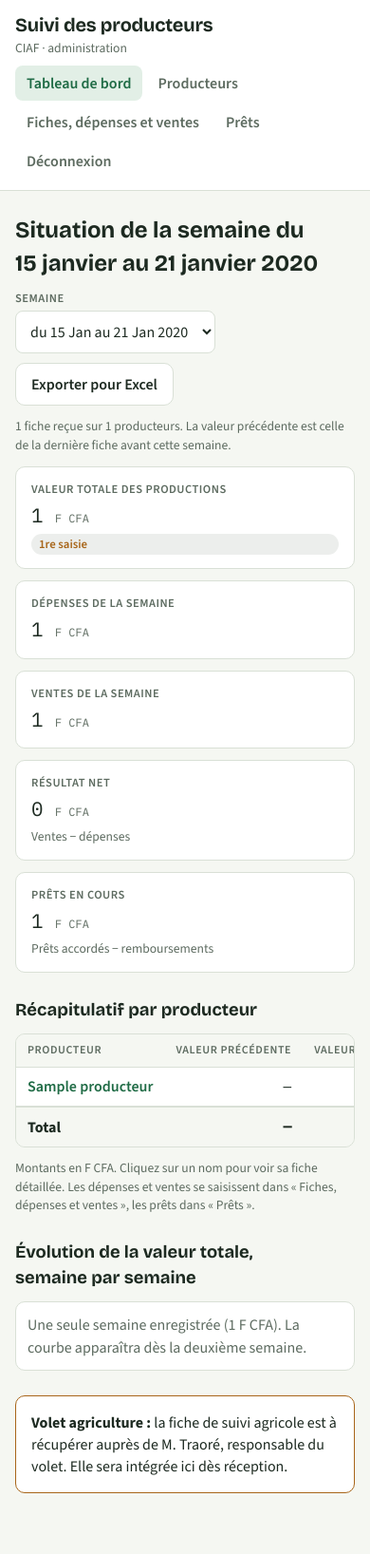
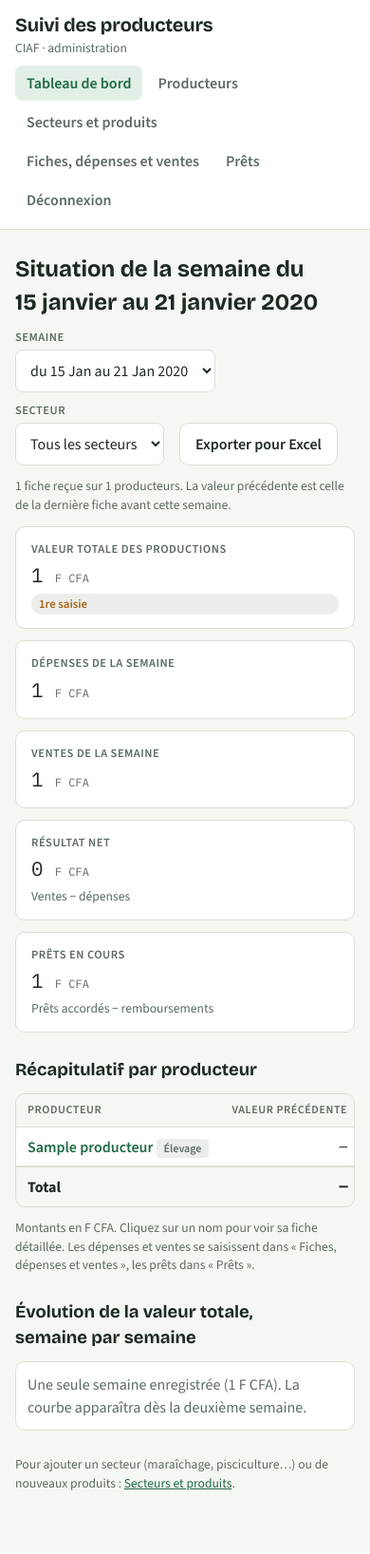
Before and after one commit to mohamedlkante718-beep/SGT-Academy, a Django app: page /gestion/ in a window 390 px wide. Shown: the whole page at 95% size. Run offline with Django 5.2, Linux system fonts and the light colour scheme; a user stored in the database is signed in; data comes from the database, SQL or seed files in the repository; tables that the repository leaves empty hold one stand-in row (values such as "Sample post").

Commit message:
feat(suivi-producteurs): secteurs et produits gérés par l'administrateur
- Nouveaux modèles Secteur et Produit (avec unité) ; un producteur peut
  appartenir à plusieurs secteurs. Remplace le choix figé « volet ».
- Migration : crée Élevage (28 produits de la fiche Excel) et Agriculture,
  et rattache les producteurs existants selon leur ancien volet.
- Mobile : « Ajouter un produit » propose la liste des produits des secteurs
  du producteur, regroupés par secteur, avec l'unité ; « Autre » reste possible.
- Tableau de bord : filtre par secteur (y compris l'export et la courbe).

Co-Authored-By: Claude Opus 5.5 <noreply@anthropic.com>
Claude-Session: https://claude.ai/code/session_017VfT5PmbBwKn8RSgMAxBax

```diff
--- a/suivi-producteurs/producteurs/forms.py
+++ b/suivi-producteurs/producteurs/forms.py
@@ -41,7 +41,8 @@ class ProducteurAdminForm(forms.ModelForm):
 
     class Meta:
         model = Producteur
-        fields = ["nom", "telephone", "volet", "actif", "ordre"]
+        fields = ["nom", "telephone", "secteurs", "actif", "ordre"]
+        widgets = {"secteurs": forms.CheckboxSelectMultiple}
 
     def clean_telephone(self):
         tel = normaliser_telephone(self.cleaned_data["telephone"])
--- a/suivi-producteurs/producteurs/management/commands/charger_semaine_initiale.py
+++ b/suivi-producteurs/producteurs/management/commands/charger_semaine_initiale.py
@@ -12,7 +12,7 @@ from pathlib import Path
 from django.core.management.base import BaseCommand
 from django.db import transaction
 
-from producteurs.models import Fiche, LigneEffectif, LigneValeur, Producteur
+from producteurs.models import Fiche, LigneEffectif, LigneValeur, Producteur, Secteur
 
 FICHIER = Path(__file__).resolve().parents[2] / "donnees" / "semaine_2026-10-14.json"
 
@@ -24,12 +24,14 @@ class Command(BaseCommand):
     def handle(self, *args, **options):
         donnees = json.loads(FICHIER.read_text(encoding="utf-8"))
         semaine = date.fromisoformat(donnees["semaine"])
+        elevage, _ = Secteur.objects.get_or_create(nom="Élevage", defaults={"ordre": 1})
         crees = 0
         for ordre, p in enumerate(donnees["producteurs"], start=1):
             producteur = Producteur.objects.filter(nom=p["nom"]).first()
             if producteur is None:
                 # Numéro provisoire unique, à remplacer par le vrai numéro dans l'administration.
                 producteur = Producteur.objects.create(nom=p["nom"], telephone=f"A-COMPLETER-{ordre:02d}", ordre=ordre)
+                producteur.secteurs.add(elevage)
             if Fiche.objects.filter(producteur=producteur, semaine=semaine).exists():
                 continue
             fiche = Fiche.objects.create(producteur=producteur, semaine=semaine, observations=p["observations"])
--- a/suivi-producteurs/producteurs/models.py
+++ b/suivi-producteurs/producteurs/models.py
@@ -5,15 +5,43 @@ from django.db import models
 from django.db.models import Sum
 
 
+class Secteur(models.Model):
+    """Secteur d'activité (élevage, agriculture, maraîchage, pisciculture…), géré par l'administrateur."""
+
+    nom = models.CharField(max_length=60, unique=True)
+    ordre = models.PositiveIntegerField("ordre d'affichage", default=0)
+    actif = models.BooleanField(default=True)
+
+    class Meta:
+        ordering = ["ordre", "nom"]
+
+    def __str__(self):
+        return self.nom
+
+
+class Produit(models.Model):
+    """Produit proposé aux producteurs d'un secteur lors de la saisie (ex. Poulets adultes, Maïs)."""
+
+    secteur = models.ForeignKey(Secteur, on_delete=models.CASCADE, related_name="produits")
+    nom = models.CharField(max_length=80)
+    unite = models.CharField("unité", max_length=30, blank=True, help_text="Ex. têtes, œufs, kg, sacs, hectares.")
+    ordre = models.PositiveIntegerField("ordre d'affichage", default=0)
+    actif = models.BooleanField(default=True)
+
+    class Meta:
+        ordering = ["secteur__ordre", "ordre", "nom"]
+        constraints = [models.UniqueConstraint(fields=["secteur", "nom"], name="produit_unique_par_secteur")]
+
+    def __str__(self):
+        return f"{self.nom} ({self.unite})" if self.unite else self.nom
+
+
 class Producteur(models.Model):
-    VOLET_ELEVAGE = "elevage"
-    VOLET_AGRICULTURE = "agriculture"
-    VOLETS = [(VOLET_ELEVAGE, "Élevage"), (VOLET_AGRICULTURE, "Agriculture")]
-
     nom = models.CharField("nom et prénom", max_length=120)
     telephone = models.CharField("téléphone", max_length=20, unique=True,
                                  help_text="Sert d'identifiant de connexion sur le téléphone.")
-    volet = models.CharField(max_length=20, choices=VOLETS, default=VOLET_ELEVAGE)
+    secteurs = models.ManyToManyField(Secteur, related_name="producteurs", blank=True,
+                                      help_text="Le producteur verra les produits de ces secteurs sur son téléphone.")
     actif = models.BooleanField(default=True)
     ordre = models.PositiveIntegerField("ordre d'affichage", default=0)
     utilisateur = models.OneToOneField(settings.AUTH_USER_MODEL, on_delete=models.SET_NULL,
@@ -25,6 +53,9 @@ class Producteur(models.Model):
 
     def __str__(self):
         return self.nom
+
+    def produits_proposes(self):
+        return Produit.objects.filter(secteur__in=self.secteurs.all(), actif=True, secteur__actif=True).select_related("secteur")
 
     def fiche_precedente(self, semaine):
         return self.fiches.filter(semaine__lt=semaine).order_by("-semaine").first()
--- a/suivi-producteurs/producteurs/views.py
+++ b/suivi-producteurs/producteurs/views.py
@@ -12,7 +12,7 @@ from django.urls import reverse
 from django.views.decorators.cache import never_cache
 
 from .forms import ConnexionForm, FicheForm, formsets
-from .models import Fiche, Producteur
+from .models import Fiche, Producteur, Secteur
 from .services import comparer_lignes, debut_semaine, evolution, recapitulatif
 
 
@@ -96,6 +96,11 @@ def saisie(request, semaine=None):
         messages.success(request, f"Fiche de la semaine du {fiche.semaine:%d/%m} enregistrée.")
         return redirect("accueil")
 
+    # Produits proposés, regroupés par secteur, pour la liste « Ajouter un produit ».
+    groupes, unites = {}, {}
+    for pr in producteur.produits_proposes():
+        groupes.setdefault(pr.secteur.nom, []).append(pr)
+        unites[pr.nom] = pr.unite
     prec_eff = {l.libelle: l.quantite for l in precedente.effectifs.all()} if precedente else {}
     prec_val = {l.libelle: l.montant for l in precedente.valeurs.all()} if precedente else {}
     return render(request, "mobile/saisie.html", {
@@ -109,6 +114,8 @@ def saisie(request, semaine=None):
         "prec_val": prec_val,
         "form": form,
         "jeux": jeux,
+        "groupes": groupes,
+        "unites": unites,
         "semaine_precedente": semaine - timedelta(days=7),
         "semaine_suivante": semaine + timedelta(days=7) if semaine < debut_semaine() else None,
     })
@@ -127,7 +134,11 @@ def tableau(request):
         return render(request, "gestion/tableau.html", {"vide": True})
     choix = request.GET.get("semaine")
     semaine = date.fromisoformat(choix) if choix and choix in {s.isoformat() for s in semaines} else semaines[0]
-    producteurs = Producteur.objects.filter(actif=True)
+    producteurs = Producteur.objects.filter(actif=True).prefetch_related("secteurs")
+    secteurs = Secteur.objects.filter(actif=True)
+    secteur = secteurs.filter(pk=request.GET.get("secteur")).first() if (request.GET.get("secteur") or "").isdigit() else None
+    if secteur:
+        producteurs = producteurs.filter(secteurs=secteur)
     lignes, tot = recapitulatif(semaine, producteurs)
 
     if request.GET.get("format") == "csv":
@@ -149,7 +160,7 @@ def tableau(request):
     # Courbe de la valeur totale, semaine par semaine (12 dernières semaines).
     points = []
     for s in reversed(semaines[:12]):
-        total = sum(f.total_valeurs for f in Fiche.objects.filter(semaine=s).prefetch_related("valeurs"))
+        total = sum(f.total_valeurs for f in Fiche.objects.filter(semaine=s, producteur__in=producteurs).prefetch_related("valeurs"))
         points.append({"semaine": s, "total": total})
     return render(request, "gestion/tableau.html", {
         "semaine": semaine,
@@ -160,6 +171,8 @@ def tableau(request):
         "nb_saisies": sum(1 for l in lignes if l["fiche"]),
         "courbe": _courbe(points),
         "onglet": "tableau",
+        "secteurs": secteurs,
+        "secteur": secteur,
     })
 
 
--- a/suivi-producteurs/templates/gestion/base_gestion.html
+++ b/suivi-producteurs/templates/gestion/base_gestion.html
@@ -3,6 +3,7 @@
 {% block menu %}
 <a href="{% url 'tableau' %}" {% if onglet == 'tableau' %}aria-current="page"{% endif %}>Tableau de bord</a>
 <a href="{% url 'admin:producteurs_producteur_changelist' %}">Producteurs</a>
+<a href="{% url 'admin:producteurs_secteur_changelist' %}">Secteurs et produits</a>
 <a href="{% url 'admin:producteurs_fiche_changelist' %}">Fiches, dépenses et ventes</a>
 <a href="{% url 'admin:producteurs_pret_changelist' %}">Prêts</a>
 {% endblock %}
--- a/suivi-producteurs/templates/gestion/fiche.html
+++ b/suivi-producteurs/templates/gestion/fiche.html
@@ -4,7 +4,7 @@
 {% block contenu %}
 <section class="section">
   <div class="row between">
-    <h1>{{ producteur.nom }} <span class="tag {% if producteur.volet == 'agriculture' %}agri{% endif %}">{{ producteur.get_volet_display }}</span></h1>
+    <h1>{{ producteur.nom }} {% for s in producteur.secteurs.all %}<span class="tag">{{ s.nom }}</span> {% endfor %}</h1>
     <form method="get" class="row" id="choix">
       <div class="field"><label for="p">Producteur</label>
         <select id="p" onchange="location.href='{% url 'fiche_producteur' 0 %}'.replace('/0/', '/' + this.value + '/')">
--- a/suivi-producteurs/templates/gestion/tableau.html
+++ b/suivi-producteurs/templates/gestion/tableau.html
@@ -13,10 +13,15 @@
         <select id="semaine" name="semaine" onchange="this.form.submit()">
           {% for s, f in semaines %}<option value="{{ s|date:'Y-m-d' }}" {% if s == semaine %}selected{% endif %}>du {{ s|date:"j M" }} au {{ f|date:"j M Y" }}</option>{% endfor %}
         </select></div>
-      <a class="btn" href="?semaine={{ semaine|date:'Y-m-d' }}&amp;format=csv">Exporter pour Excel</a>
+      <div class="field"><label for="secteur">Secteur</label>
+        <select id="secteur" name="secteur" onchange="this.form.submit()">
+          <option value="">Tous les secteurs</option>
+          {% for s in secteurs %}<option value="{{ s.pk }}" {% if s == secteur %}selected{% endif %}>{{ s.nom }}</option>{% endfor %}
+        </select></div>
+      <a class="btn" href="?semaine={{ semaine|date:'Y-m-d' }}{% if secteur %}&amp;secteur={{ secteur.pk }}{% endif %}&amp;format=csv">Exporter pour Excel</a>
     </form>
   </div>
-  <p class="muted small">{{ nb_saisies }} fiche{{ nb_saisies|pluralize }} reçue{{ nb_saisies|pluralize }} sur {{ lignes|length }} producteurs. La valeur précédente est celle de la dernière fiche avant cette semaine.</p>
+  <p class="muted small">{{ nb_saisies }} fiche{{ nb_saisies|pluralize }} reçue{{ nb_saisies|pluralize }} sur {{ lignes|length }} producteurs{% if secteur %} du secteur {{ secteur.nom }}{% endif %}. La valeur précédente est celle de la dernière fiche avant cette semaine.</p>
   <div class="kpis">
     <div class="kpi"><span class="label">Valeur totale des productions</span><span class="val">{{ tot.actuel|nombre }} <small>F CFA</small></span>{% pastille tot.evo " F" %}</div>
     <div class="kpi"><span class="label">Dépenses de la semaine</span><span class="val">{{ tot.depenses|nombre }} <small>F CFA</small></span></div>
@@ -33,7 +38,7 @@
     {% for l in lignes %}
       <tr>
         <td><a href="{% url 'fiche_producteur' l.producteur.pk %}?semaine={{ semaine|date:'Y-m-d' }}">{{ l.producteur.nom }}</a>
-          {% if l.producteur.volet == "agriculture" %}<span class="tag agri">Agriculture</span>{% endif %}
+          {% for s in l.producteur.secteurs.all %}<span class="tag">{{ s.nom }}</span> {% endfor %}
           {% if not l.fiche %}<span class="tag">non reçue</span>{% endif %}</td>
         <td class="num">{{ l.precedent|nombre }}</td>
         <td class="num">{{ l.actuel|nombre }}</td>
@@ -65,6 +70,6 @@
   {% endif %}
   </div>
 </section>
-<div class="notice warn"><b>Volet agriculture :</b> la fiche de suivi agricole est à récupérer auprès de M. Traoré, responsable du volet. Elle sera intégrée ici dès réception.</div>
+<p class="muted small">Pour ajouter un secteur (maraîchage, pisciculture…) ou de nouveaux produits : <a href="{% url 'admin:producteurs_secteur_changelist' %}">Secteurs et produits</a>.</p>
 {% endif %}
 {% endblock %}
--- a/suivi-producteurs/templates/sw.js
+++ b/suivi-producteurs/templates/sw.js
@@ -1,5 +1,5 @@
 /* Service worker minimal : rend l'application installable et garde le style hors connexion. */
-const CACHE = "suivi-ciaf-v1";
+const CACHE = "suivi-ciaf-v2";
 self.addEventListener("install", (e) => {
   e.waitUntil(caches.open(CACHE).then((c) => c.addAll(["/static/css/app.css", "/static/js/saisie.js"])).catch(() => {}));
   self.skipWaiting();
```
Also changed, not shown: suivi-producteurs/producteurs/admin.py (+32 -5 lines), suivi-producteurs/producteurs/tests.py (+27 -2 lines), suivi-producteurs/static/js/saisie.js (+20 -6 lines), suivi-producteurs/templates/mobile/saisie.html (+15 -5 lines), suivi-producteurs/README.md, suivi-producteurs/producteurs/migrations/0002_secteurs_produits.py (added).
